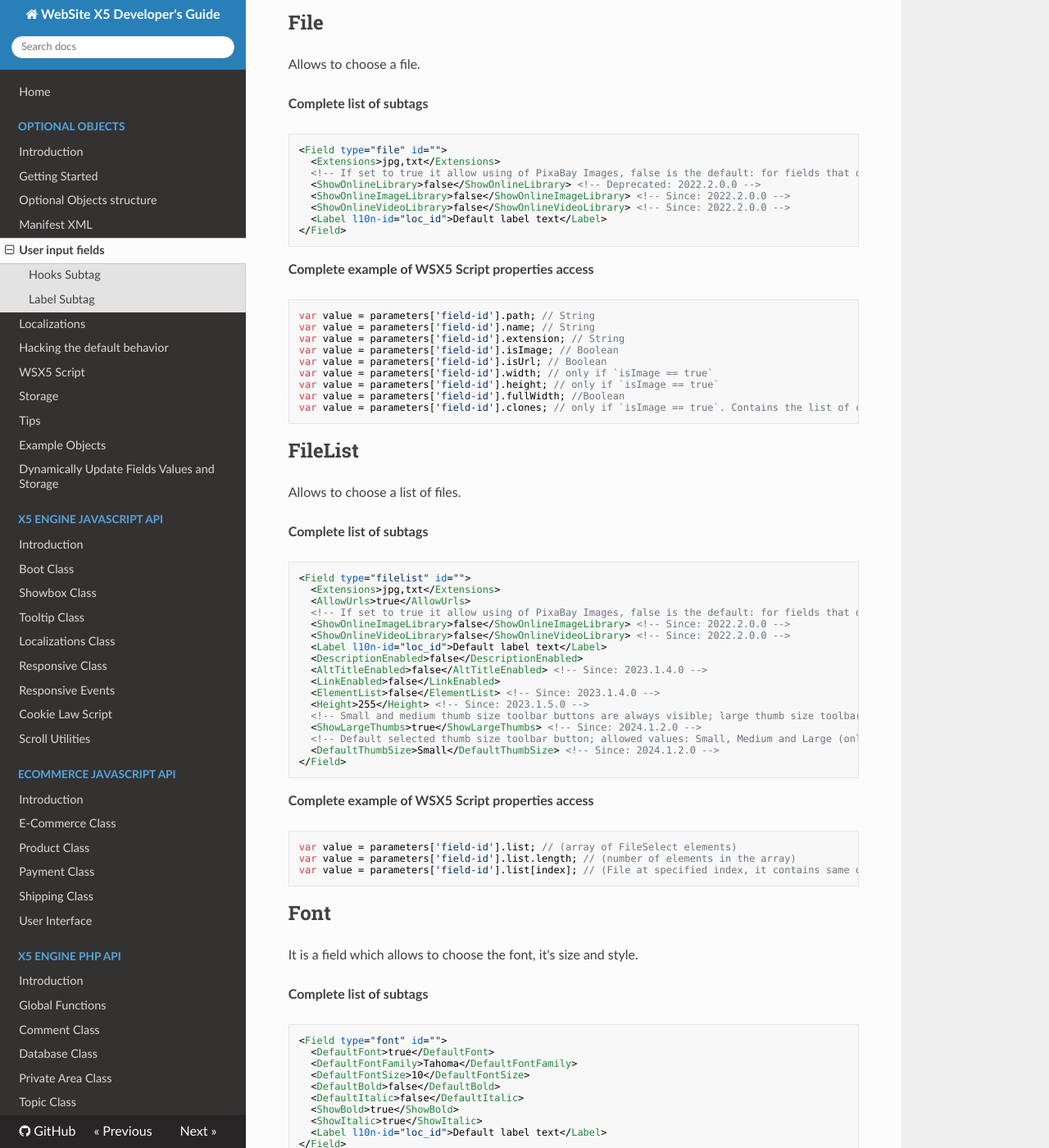
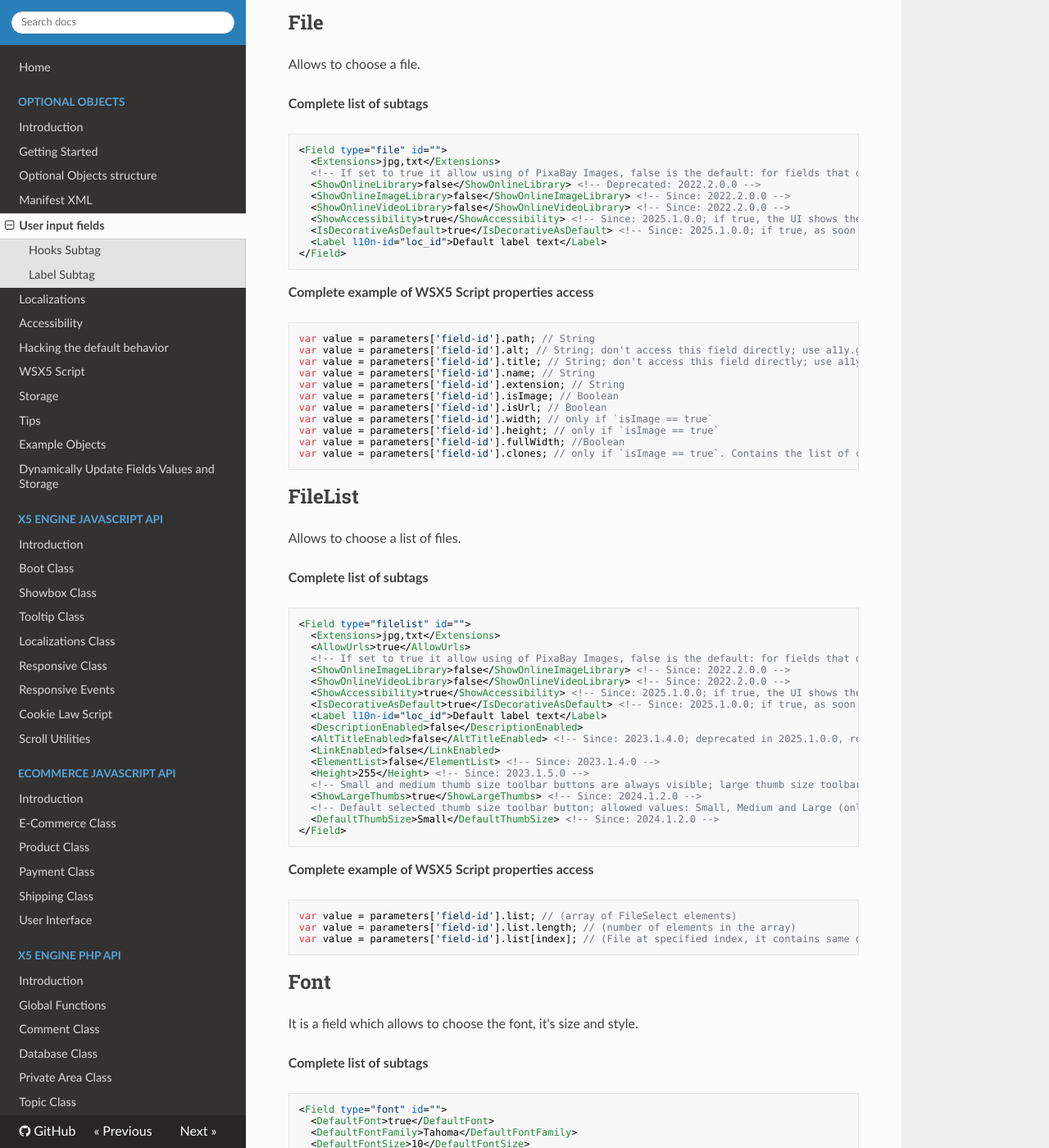
Before and after one commit to WebSiteX5/wsx5-developers-guide, an MkDocs documentation site: the page built from docs/optional-objects/user-input-fields.md, in a window 1280 px wide and 1400 px high, scrolled down 7722 px. Shown: the whole window at 82% size. Built offline with MkDocs 1.6.1, drawn with Linux system fonts in a browser that asks for light colours; nearby versions of some CDN libraries; some of the changed text lies outside the part shown.

Commit message:
Add ShowAccessibility and IsDecorativeAsDefault properties to FileField, FileListField (only in image grid mode) and ImageSelectField

````diff
--- a/docs/optional-objects/user-input-fields.md
+++ b/docs/optional-objects/user-input-fields.md
@@ -354,6 +354,8 @@ Allows to choose a file.
   <ShowOnlineLibrary>false</ShowOnlineLibrary> <!-- Deprecated: 2022.2.0.0 -->
   <ShowOnlineImageLibrary>false</ShowOnlineImageLibrary> <!-- Since: 2022.2.0.0 -->
   <ShowOnlineVideoLibrary>false</ShowOnlineVideoLibrary> <!-- Since: 2022.2.0.0 -->
+  <ShowAccessibility>true</ShowAccessibility> <!-- Since: 2025.1.0.0; if true, the UI shows the accessibility icon, that opens a popup to insert alternative text and title for each file or, alternatively, to mark the file as decorative -->
+  <IsDecorativeAsDefault>true</IsDecorativeAsDefault> <!-- Since: 2025.1.0.0; if true, as soon as a file is selected, it's marked as decorative; the user can always mark it as non-decorative and set alternative text and title -->
   <Label l10n-id="loc_id">Default label text</Label>
 </Field>
 ```
@@ -361,6 +363,8 @@ Allows to choose a file.
 **Complete example of WSX5 Script properties access**
 ```js
 var value = parameters['field-id'].path; // String
+var value = parameters['field-id'].alt; // String; don't access this field directly; use a11y.generateAccessibilityPropsHTML() or a11y.getAlt() instead
+var value = parameters['field-id'].title; // String; don't access this field directly; use a11y.generateAccessibilityPropsHTML() or a11y.getTitle() instead
 var value = parameters['field-id'].name; // String
 var value = parameters['field-id'].extension; // String
 var value = parameters['field-id'].isImage; // Boolean
@@ -382,9 +386,11 @@ Allows to choose a list of files.
   <!-- If set to true it allow using of PixaBay Images, false is the default: for fields that don't use images input don't use this tag -->
   <ShowOnlineImageLibrary>false</ShowOnlineImageLibrary> <!-- Since: 2022.2.0.0 -->
   <ShowOnlineVideoLibrary>false</ShowOnlineVideoLibrary> <!-- Since: 2022.2.0.0 -->
+  <ShowAccessibility>true</ShowAccessibility> <!-- Since: 2025.1.0.0; if true, the UI shows the accessibility icon, that opens a popup to insert alternative text and title for each file or, alternatively, to mark the file as decorative -->
+  <IsDecorativeAsDefault>true</IsDecorativeAsDefault> <!-- Since: 2025.1.0.0; if true, as soon as a file is selected, it's marked as decorative; the user can always mark it as non-decorative and set alternative text and title -->
   <Label l10n-id="loc_id">Default label text</Label>
   <DescriptionEnabled>false</DescriptionEnabled>
-  <AltTitleEnabled>false</AltTitleEnabled> <!-- Since: 2023.1.4.0 -->
+  <AltTitleEnabled>false</AltTitleEnabled> <!-- Since: 2023.1.4.0; deprecated in 2025.1.0.0, replaced by ShowAccessibility -->
   <LinkEnabled>false</LinkEnabled>
   <ElementList>false</ElementList> <!-- Since: 2023.1.4.0 -->
   <Height>255</Height> <!-- Since: 2023.1.5.0 -->
@@ -443,6 +449,8 @@ It is a field which allows to choose from a list of images shown in a dropdown
     <AcceptedExtensions>*.png</AcceptedExtensions> <!-- The allowed extensions of the sfile select dialog -->
     <DefaultIndex>0</DefaultIndex> <!-- The default selected image -->
     <Label l10n-id="loc_id">Default label text</Label>
+	<ShowAccessibility>true</ShowAccessibility> <!-- Since: 2025.1.0.0; if true, the UI shows the accessibility icon, that opens a popup to insert alternative text and title for each file or, alternatively, to mark the file as decorative -->
+	<IsDecorativeAsDefault>true</IsDecorativeAsDefault> <!-- Since: 2025.1.0.0; if true, as soon as a file is selected, it's marked as decorative; the user can always mark it as non-decorative and set alternative text and title -->
 </Field>
 ```
 
--- a/mkdocs.yml
+++ b/mkdocs.yml
@@ -19,6 +19,7 @@ nav:
     - 'Manifest XML': 'optional-objects/manifest-xml.md'
     - 'User input fields': 'optional-objects/user-input-fields.md'
     - 'Localizations': 'optional-objects/localizations-xml.md'
+    - 'Accessibility': 'optional-objects/accessibility.md'
     - 'Hacking the default behavior': 'optional-objects/hooks.md'
     - 'WSX5 Script': 'optional-objects/wsx5-script.md'
     - 'Storage': 'optional-objects/storage.md'
````
Also changed, not shown: docs/optional-objects/accessibility.md (added, +54 -0 lines).
